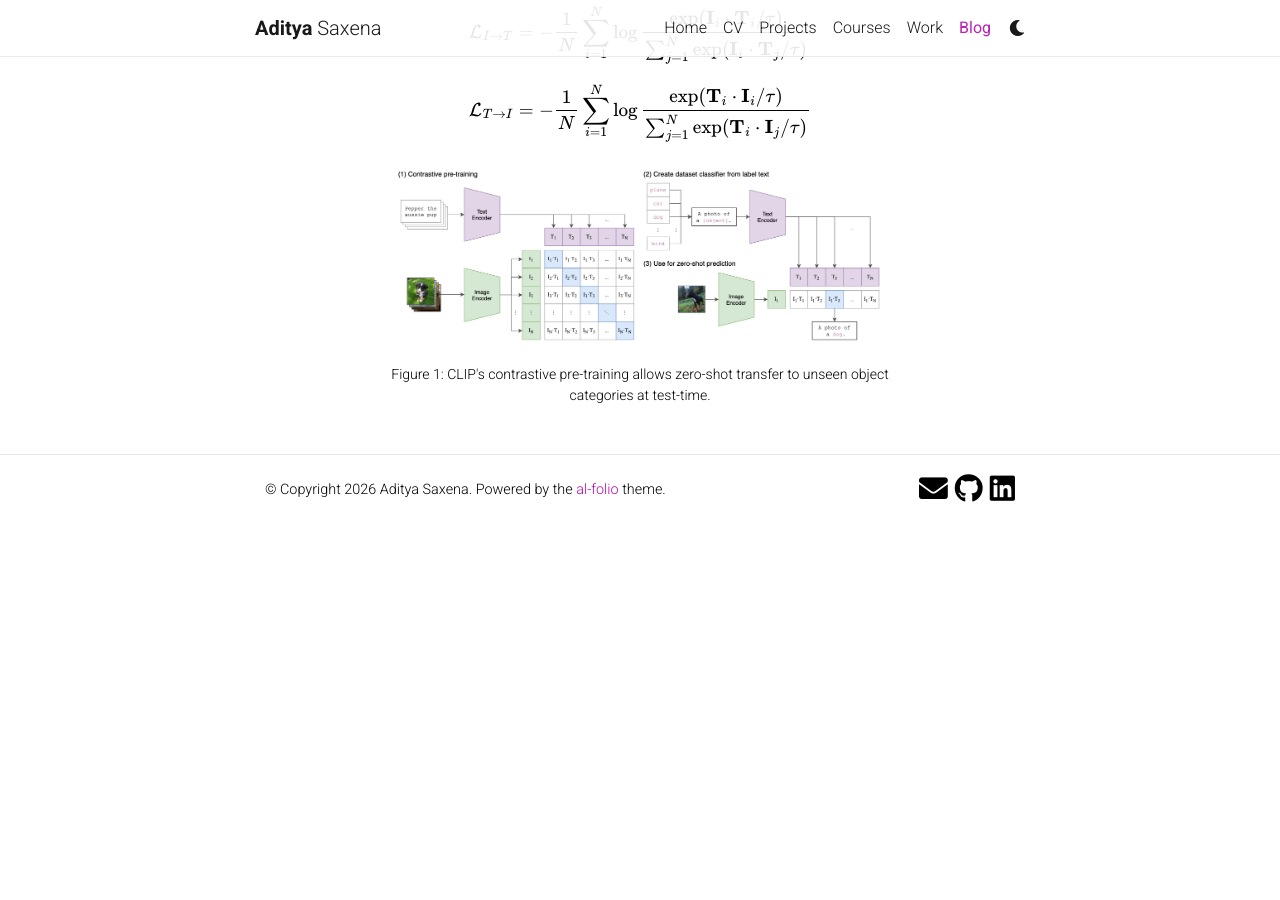
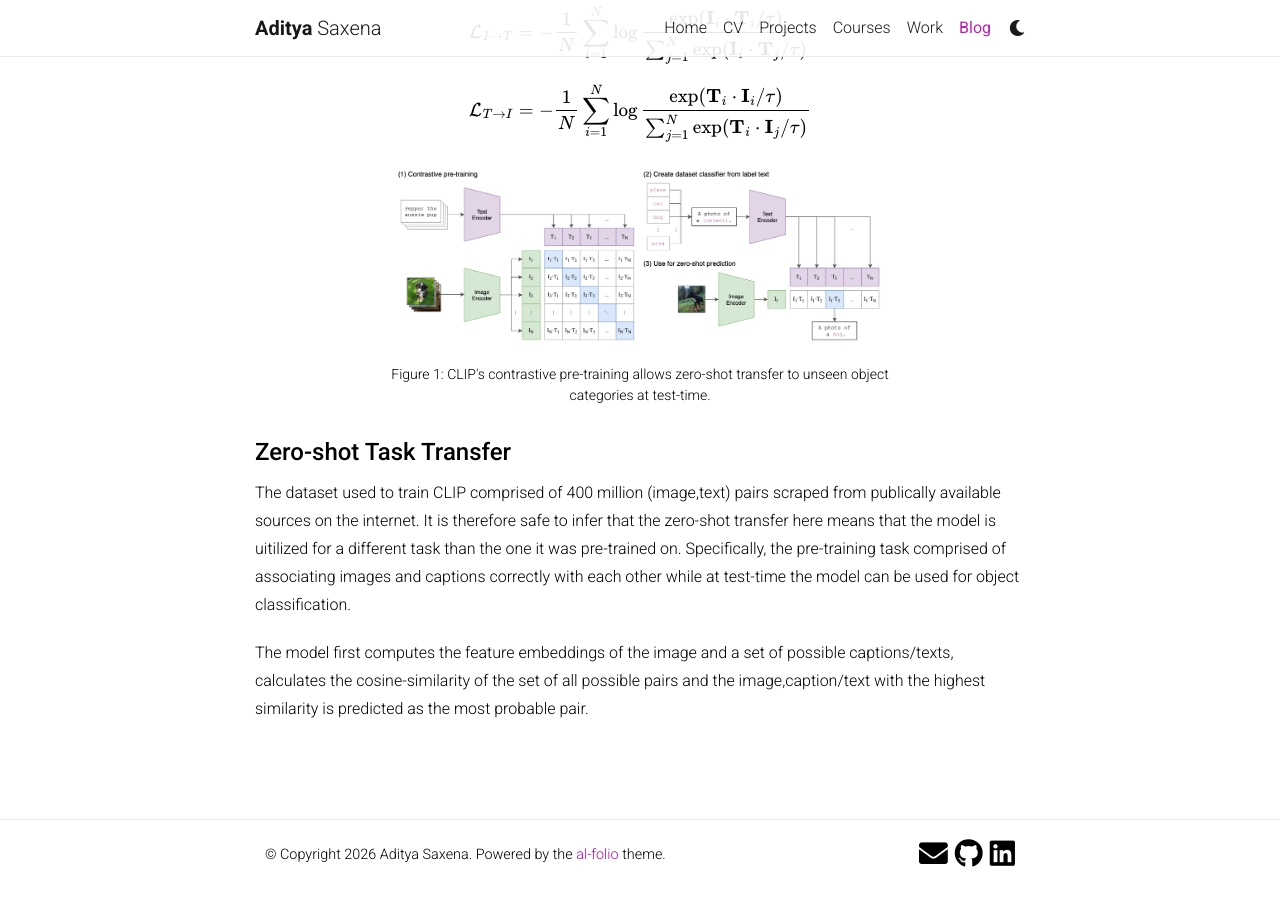
Before and after one commit to adityaaa2511/adityaaa2511.github.io, a Jekyll site: the page built from _posts/2026-08-27-multimodal-llms.md, in a window 1280 px wide and 900 px high, scrolled down 1303 px. Built offline with Jekyll 4.4.1, drawn with Linux system fonts in a browser that asks for light colours; nearby versions of some CDN libraries; comment, search, counter and statistics services are not loaded; a style sheet for code colours, icons or effects is not loaded; before the commit the page ends 1838 px from its top, so only the background shows below that.

Commit message:
Minor mods

```diff
--- a/_posts/2026-08-27-multimodal-llms.md
+++ b/_posts/2026-08-27-multimodal-llms.md
@@ -42,3 +42,11 @@ $$\mathcal{L}_{T \to I} = -\frac{1}{N} \sum_{i=1}^{N} \log \frac{\exp(\mathbf{T}
   <img src="/assets/img/blog/CLIP.png" alt="CLIP contrastive pre-training" style="width: 100%;">
   <figcaption class="caption">Figure 1: CLIP's contrastive pre-training allows zero-shot transfer to unseen object categories at test-time.</figcaption>
 </figure>
+
+#### Zero-shot Task Transfer
+
+The dataset used to train CLIP comprised of 400 million (image,text) pairs scraped from publically available sources on the internet. It is therefore safe to infer that the zero-shot transfer here means that the model is uitilized for a different task than the one it was  pre-trained on. Specifically, the pre-training task comprised of associating images and captions correctly with each other while at test-time the model can be used for object classification.
+
+The model first computes the feature embeddings of the image and a set of possible captions/texts, calculates the cosine-similarity of the set of all possible pairs and the image,caption/text with the highest similarity is predicted as the most probable pair.
+
+<br>
```
